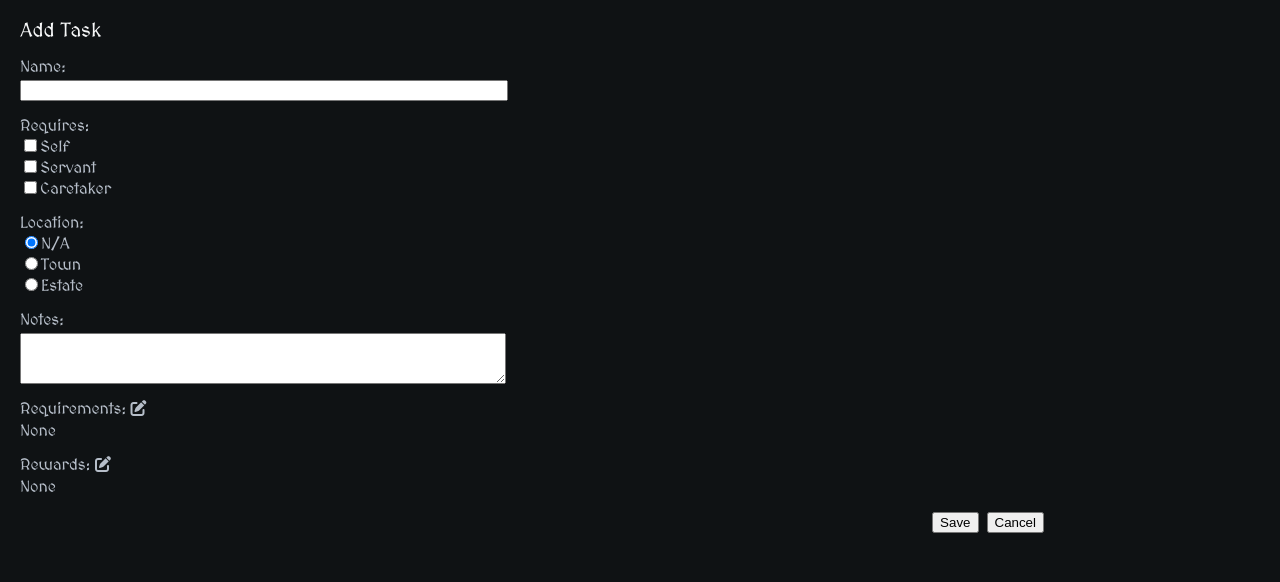
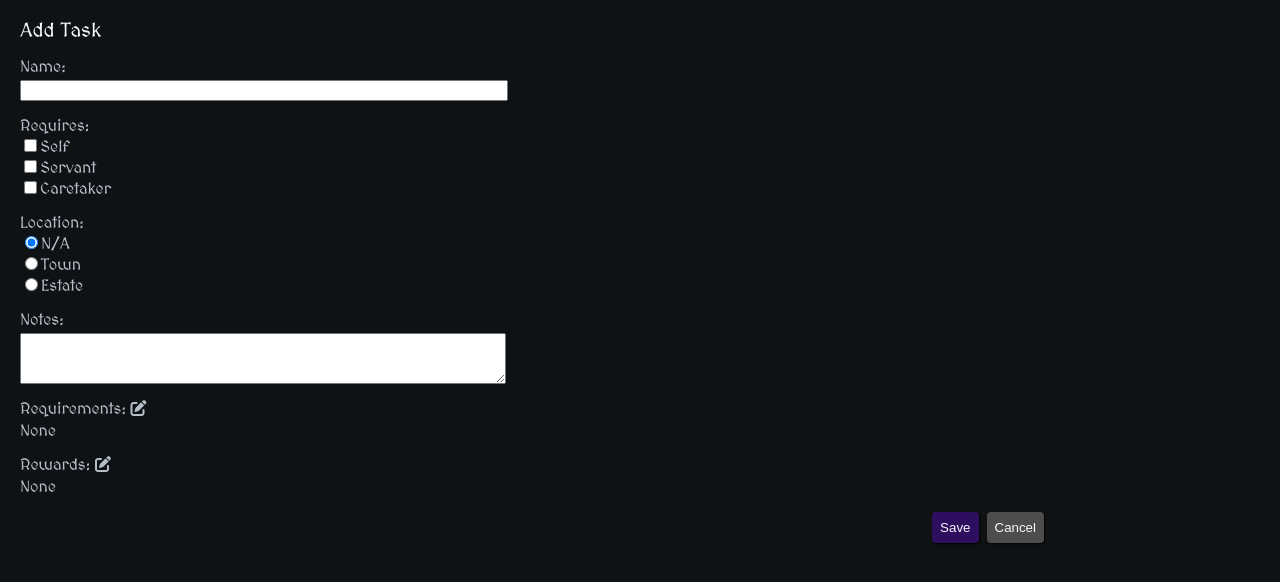
Before and after one commit to pownby/my-fathers-plan, a React app: page /tasks/1 in a window 1280 px wide. Shown: the top 582 px of the page. Built offline with nearby package versions, Linux system fonts and the light colour scheme; a web font is replaced by a local one.

Commit message:
Updated button styles

```diff
--- a/src/colors.less
+++ b/src/colors.less
@@ -3,10 +3,18 @@
 @text-heading: rgb(246, 247, 248);
 
 @task-border: #333;
-@task-estate: rgb(20, 0, 40);
+@task-estate: rgb(15, 0, 35);
 @task-town: rgb(0, 20, 40);
 
 @knowledge-blue: rgb(0, 25, 230);
 @knowledge-green: rgb(16, 79, 48);
 @knowledge-yellow: rgb(127, 123, 32);
 @knowledge-grey: rgb(77, 75, 71);
+
+@button-text: rgb(246, 247, 248);
+@button-primary: rgb(46, 15, 95);
+@button-primary-hover: rgb(62, 31, 111);
+@button-danger: rgb(92, 6, 32);
+@button-danger-hover: rgb(108, 22, 48);
+@button-neutral: rgb(77, 77, 77);
+@button-neutral-hover: rgb(93, 93, 93);
--- a/src/components/AssetsInput/AssetsInput.tsx
+++ b/src/components/AssetsInput/AssetsInput.tsx
@@ -9,6 +9,7 @@ import Experiment from '../Experiment';
 import AssetsInputRow from './AssetsInputRow';
 import * as styles from './AssetsInput.less';
 import merge from '../../utils/merge';
+import Button from '../Button';
 
 type AssetsInputConfigValue = {
   label?: string
@@ -61,8 +62,8 @@ export default function AssetsInput({ onComplete, onCancel, initialValue, config
   return (
     <div className={styles.container}>
       <div>
-        <button onClick={complete}>Save</button>
-        <button onClick={onCancel}>Cancel</button>
+        <Button type={Button.TYPE.PRIMARY} onClick={complete}>Save</Button>
+        <Button type={Button.TYPE.NEUTRAL} onClick={onCancel}>Cancel</Button>
       </div>
       {!!knowledgeConfig && !knowledgeConfig.hide && (
         <div>
@@ -130,8 +131,8 @@ export default function AssetsInput({ onComplete, onCancel, initialValue, config
         </div>
       )}
       <div>
-        <button onClick={complete}>Save</button>
-        <button onClick={onCancel}>Cancel</button>
+        <Button type={Button.TYPE.PRIMARY} onClick={complete}>Save</Button>
+        <Button type={Button.TYPE.NEUTRAL} onClick={onCancel}>Cancel</Button>
       </div>
     </div>
   );
--- /dev/null
+++ b/src/components/Button/Button.less
@@ -0,0 +1,35 @@
+@import '../../colors.less';
+
+.button {
+  color: @button-text;
+  padding: 8px;
+  outline: 0;
+  border: 0;
+  border-radius: 4px;
+  cursor: pointer;
+  box-shadow: 1px 1px 2px black
+}
+
+.primary {
+  background-color: @button-primary;
+
+  &:hover {
+    background-color: @button-primary-hover;
+  }
+}
+
+.danger {
+  background-color: @button-danger;
+
+  &:hover {
+    background-color: @button-danger-hover;
+  }
+}
+
+.neutral {
+  background-color: @button-neutral;
+
+  &:hover {
+    background-color: @button-neutral-hover;
+  }
+}
--- /dev/null
+++ b/src/components/Button/Button.tsx
@@ -0,0 +1,33 @@
+import React from 'react';
+import cx from 'classnames';
+
+import * as styles from './Button.less';
+
+export enum ButtonType {
+  PRIMARY = 'primary',
+  DANGER = 'danger',
+  NEUTRAL = 'neutral'
+};
+
+type ButtonProps = {
+  children?: React.ReactNode,
+  type: ButtonType,
+  onClick: () => void,
+  className?: string
+};
+
+const TYPE_CLASS_MAP = {
+  [ButtonType.PRIMARY]: styles.primary,
+  [ButtonType.DANGER]: styles.danger,
+  [ButtonType.NEUTRAL]: styles.neutral
+};
+
+export default function Button({ children, type, onClick, className }: ButtonProps) {
+  const fullClassName = cx(styles.button, TYPE_CLASS_MAP[type], className);
+
+  return (
+    <button className={fullClassName} onClick={onClick}>{children}</button>
+  );
+}
+
+Button.TYPE = ButtonType;
--- /dev/null
+++ b/src/components/Button/index.ts
@@ -0,0 +1 @@
+export { default } from './Button';
--- a/src/components/MainView/MainView.tsx
+++ b/src/components/MainView/MainView.tsx
@@ -9,6 +9,7 @@ import testData from '../../testData';
 import TaskList from '../TaskList';
 import * as styles from './MainView.less';
 import { AssetType } from '../../constants';
+import Button from '../Button';
 
 const isDevMode = process.env.NODE_ENV === 'development';
 
@@ -55,9 +56,9 @@ export default function MainView() {
       </div>
       <div className={styles.taskContainer}>
         <div className={styles.taskControls}>
-          <button onClick={() => navigate('/tasks')}>Add Task</button>
+          <Button type={Button.TYPE.NEUTRAL} onClick={() => navigate('/tasks')}>Add Task</Button>
           {isDevMode && <button onClick={setTasks}>Generate Tasks</button>}
-          {!!tasks?.length && <button onClick={clearAll}>Clear All</button>}
+          {!!tasks?.length && <Button type={Button.TYPE.DANGER} onClick={clearAll}>Clear All</Button>}
         </div>
         <TaskList tasks={tasks} />
       </div>
--- a/src/components/TableauView/TableauView.tsx
+++ b/src/components/TableauView/TableauView.tsx
@@ -6,6 +6,7 @@ import AppContext from '../../context/AppContext';
 import Actions from '../../reducer/actions';
 import EditAssets from '../EditAssets';
 import { AssetType } from '../../constants';
+import Button from '../Button';
 
 const KNOWLEDGE_CONFIG = {
   [AssetType.Knowledge]: { label: '' },
@@ -25,6 +26,7 @@ const EXPERIMENTS_CONFIG = {
   [AssetType.Knowledge]: { hide: true  },
   [AssetType.Ingredient]: { hide: true },
   [AssetType.Detriment]: { hide: true },
+  [AssetType.Experiment]: { label: '' }
 };
 
 export default function TableauView() {
@@ -94,8 +96,8 @@ export default function TableauView() {
         />
         {!editingFields.length && (
           <div className={styles.buttons}>
-            <button onClick={save}>Save</button>
-            <button onClick={() => navigate('/')}>Cancel</button>
+            <Button type={Button.TYPE.PRIMARY} onClick={save}>Save</Button>
+            <Button type={Button.TYPE.NEUTRAL} onClick={() => navigate('/')}>Cancel</Button>
           </div>
         )}
       </div>
--- a/src/components/TaskView/TaskView.tsx
+++ b/src/components/TaskView/TaskView.tsx
@@ -8,6 +8,7 @@ import { TaskLocation, TaskProvider, AssetType } from '../../constants';
 import * as styles from './TaskView.less';
 import Actions from '../../reducer/actions';
 import EditAssets from '../EditAssets';
+import Button from '../Button';
 
 const REQUIREMENTS_CONFIG = {
   [AssetType.Detriment]: { hide: true },
@@ -163,8 +164,8 @@ export default function TaskView() {
       />
       {!editingAssetsFields.length && (
         <div className={styles.buttons}>
-          <button onClick={save}>Save</button>
-          <button onClick={() => navigate('/')}>Cancel</button>
+          <Button type={Button.TYPE.PRIMARY} onClick={save}>Save</Button>
+          <Button type={Button.TYPE.NEUTRAL} onClick={() => navigate('/')}>Cancel</Button>
         </div>
       )}
     </div>
```
